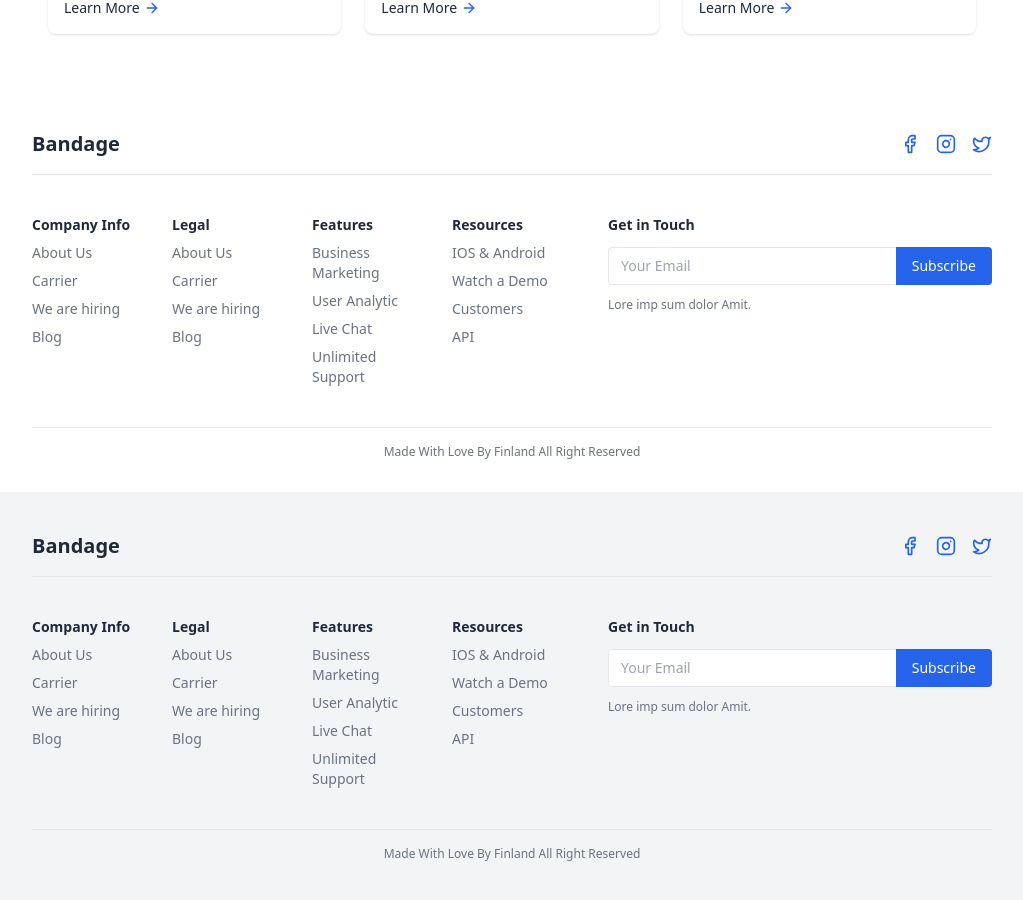
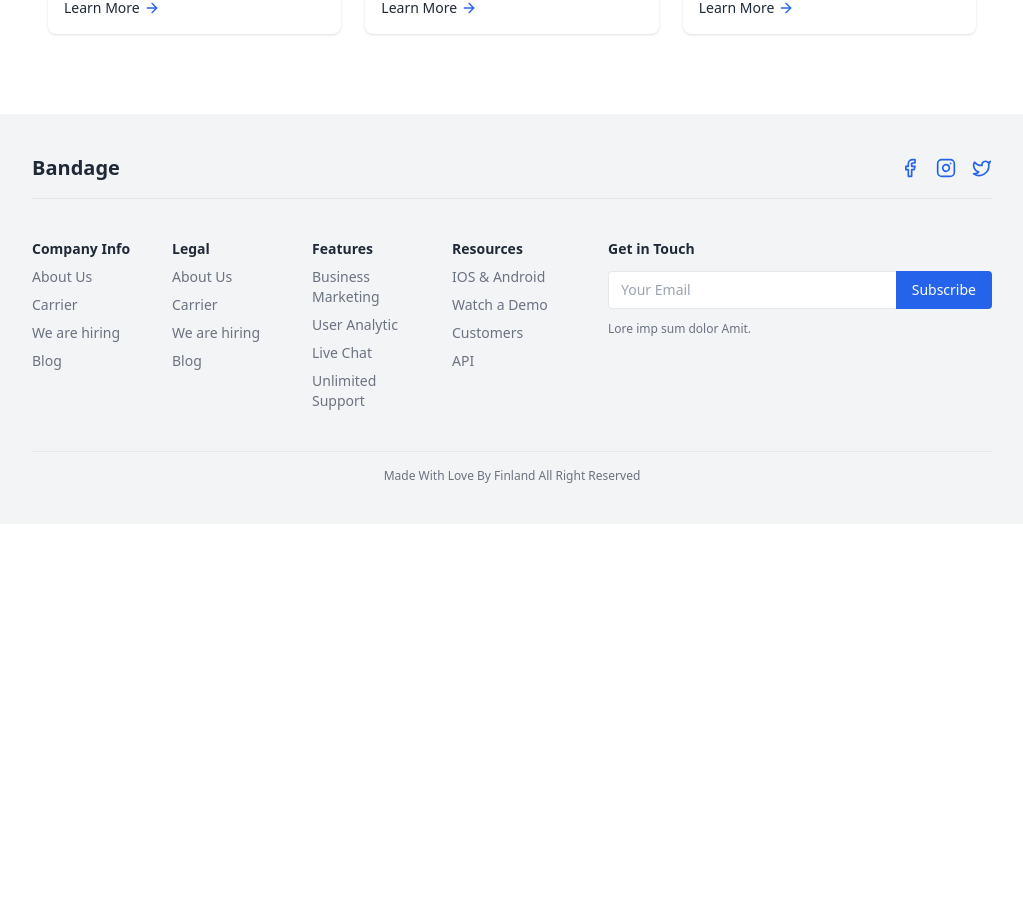
Before and after one commit to Heide-00/e-commerce, a React (Vite) app: page / in a window 1280 px wide. Shown: the part 4619-5519 px from the top of the page, without its empty margins (128-1151 px from the left). After the commit the page ends 5143 px from the top, so only its background shows below. Built offline with nearby package versions, Linux system fonts and the light colour scheme.

Commit message:
Update HomePage.jsx
HomePage.jsx

```diff
--- a/src/pages/HomePage.jsx
+++ b/src/pages/HomePage.jsx
@@ -1,13 +1,10 @@
-//import TopBar from "../layout/TopBar";
 import Header from "../layout/Header";
 import HeroSlider from "../components/HeroSlider";
-//import PageContent from "../layout/PageContent";
 import ProductSection from "../components/ProductSection";
 import CategorySection from "../components/CategorySection";
 import SliderSection from "../components/SliderSection";
 import PromoBanner from "../components/PromoBanner";
 import BlogSection from "../components/BlogSection";
-import FooterContent from "../components/FooterContent";
 
 export default function HomePage() {
   return (
@@ -17,10 +14,9 @@ export default function HomePage() {
         <main className="flex flex-col gap-12 py-8">
           <CategorySection />
           <ProductSection />
-       <SliderSection/>
-       <PromoBanner/>
-       <BlogSection/>
-       <FooterContent/>
+          <SliderSection />
+          <PromoBanner />
+          <BlogSection />
          </main>
       </div>
     </div>
```
Lines whose indentation alone changed are shown as unchanged.
